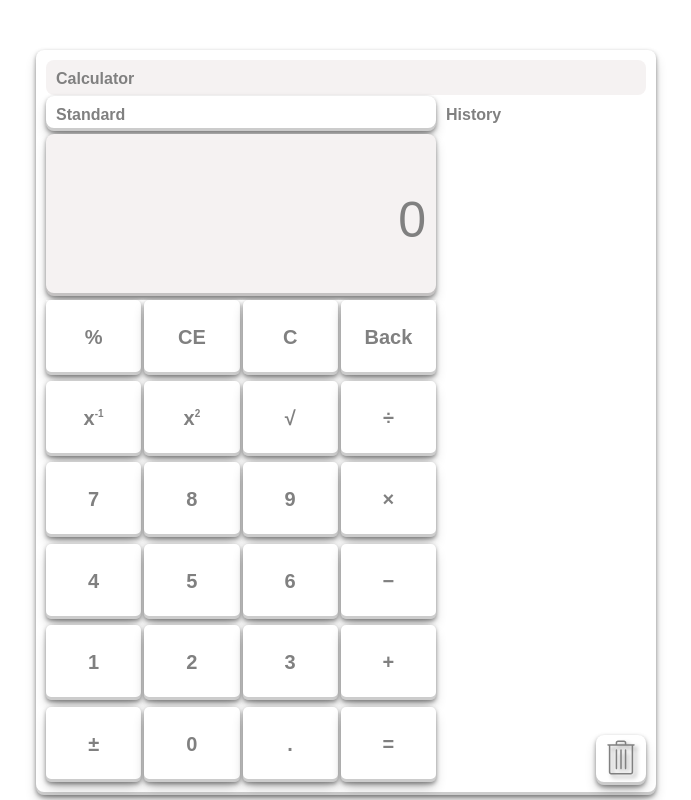
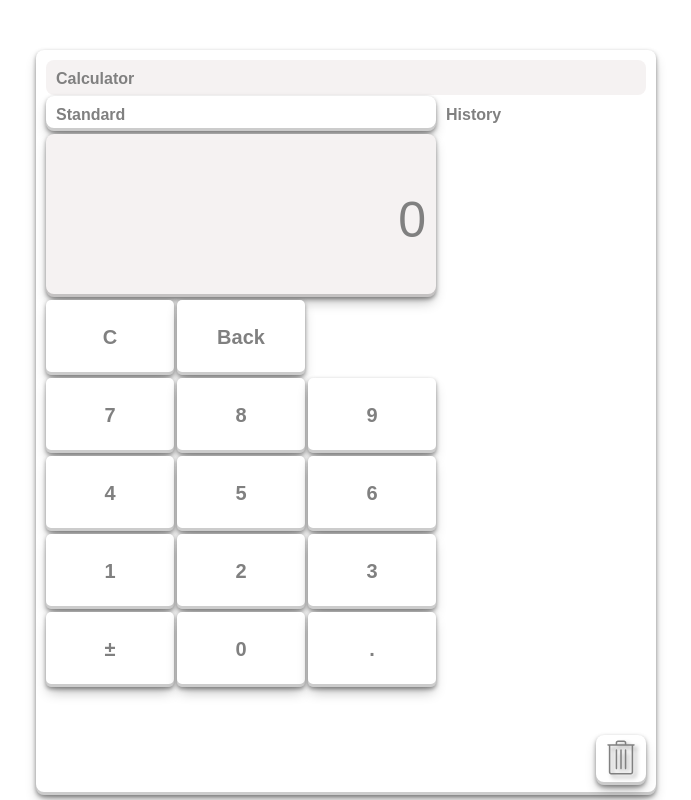
Before and after one commit to AnthonyJCampos/MS-Calculator, a website built with Parcel: page index.html in a window 1280 px wide. Shown: the whole page, without its empty margins (294-985 px from the left). Built offline with nearby package versions, Linux system fonts and the light colour scheme.

Commit message:
standard calc view started

```diff
--- a/index.html
+++ b/index.html
@@ -6,7 +6,7 @@
     <meta http-equiv="X-UA-Compatible" content="ie=edge" />
     <link rel="stylesheet" href="src/css/style.css" />
     <title>Calculator Tool</title>
-    <script type="module" src="src/js/standard/standardController.js"></script>
+    <script type="module" src="src/js/controller.js"></script>
   </head>
   <body>
     <div class="background">
@@ -51,7 +51,26 @@
               <div class="calc_display_expression"></div>
               <div class="calc_display_result">0</div>
             </div>
-            <div class="standard_pad">
+            <div class="btn_container">
+              <div class="cmd_pad">
+                <button class="btn pad" value="clear">C</button>
+                <button class="btn pad" value="back">Back</button>
+              </div>
+              <div class="number_pad">
+                <button class="btn number" value="7">7</button>
+                <button class="btn number" value="8">8</button>
+                <button class="btn number" value="9">9</button>
+                <button class="btn number" value="4">4</button>
+                <button class="btn number" value="5">5</button>
+                <button class="btn number" value="6">6</button>
+                <button class="btn number" value="1">1</button>
+                <button class="btn number" value="2">2</button>
+                <button class="btn number" value="3">3</button>
+                <button class="btn number" value="0">0</button>
+                <button class="btn number" value=".">.</button>
+              </div>
+            </div>
+            <!-- <div class="standard_pad">
               <button class="standard_btn" value="%">&percnt;</button>
               <button class="standard_btn" value="clear entry">CE</button>
               <button class="standard_btn" value="clear">C</button>
@@ -80,7 +99,7 @@
               <button class="standard_btn" value="0">0</button>
               <button class="standard_btn" value=".">.</button>
               <button class="standard_btn" value="=">&equals;</button>
-            </div>
+            </div> -->
           </main>
         </div>
       </div>
--- a/package.json
+++ b/package.json
@@ -2,7 +2,6 @@
   "name": "calculator",
   "version": "1.0.0",
   "description": "calculator app",
-  "main": "index.js",
   "scripts": {
     "start": "parcel index.html",
     "build": "parcel build index.html"
--- a/src/css/style.css
+++ b/src/css/style.css
@@ -203,6 +203,57 @@ header {
   overflow: hidden;
 }
 
+/* Basic Button Styling */
+
+.btn {
+  height: 75px;
+  width: auto;
+  font-size: 20px;
+  font-weight: bold;
+  color: inherit;
+  background-color: var(--color-primary);
+  border: none;
+  border-radius: 5px;
+  box-shadow: var(--shadow-primary);
+}
+
+/* Button Container Styling */
+
+.btn_container {
+  display: grid;
+  grid-template-columns: 1fr;
+  grid-template-rows: auto;
+  grid-gap: 3px;
+  margin-top: 3px;
+}
+
+/* Command Pad Styling */
+
+.cmd_pad {
+  display: grid;
+  grid-template-columns: repeat(3, 1fr);
+  grid-gap: 3px;
+}
+
+/* Number Pad Styling */
+
+.number_pad {
+  display: grid;
+  grid-template-columns: repeat(3, 1fr);
+  grid-template-rows: repeat(4, 1fr);
+  grid-gap: 3px;
+}
+
+/* .number:nth-child(10) {
+  grid-column: 2 / 3;
+  grid-row: 4 / 5;
+}
+
+.number:last-child {
+  grid-column: 3 / 4;
+  grid-row: 4 / 5;
+} */
+
 /* Standard Button Pad Container */
 .standard_pad {
   margin-top: 4px;
--- a/src/js/controller.js
+++ b/src/js/controller.js
@@ -0,0 +1,4 @@
+// import standardDisplayView from './views/standardDisplayView.js';
+import CalculatorNumberPadView from './views/calculatorNumberPadView.js';
+
+CalculatorNumberPadView.render();
--- /dev/null
+++ b/src/js/views/calculatorNumberPadView.js
@@ -0,0 +1,24 @@
+import NumberPadView from './numberPadView.js';
+
+class CalculatorNumberPadView extends NumberPadView {
+  _parentEl = document.querySelector('.number_pad');
+
+  _generateMarkup() {
+    return `
+      <button class="btn number" value="7">7</button>
+      <button class="btn number" value="8">8</button>
+      <button class="btn number" value="9">9</button>
+      <button class="btn number" value="4">4</button>
+      <button class="btn number" value="5">5</button>
+      <button class="btn number" value="6">6</button>
+      <button class="btn number" value="1">1</button>
+      <button class="btn number" value="2">2</button>
+      <button class="btn number" value="3">3</button>
+      <button class="btn number" value="+/-">&plusmn;</button>
+      <button class="btn number" value="0">0</button>
+      <button class="btn number" value=".">.</button>
+    `;
+  } // end generateMarkup
+} // end of CalculatorNumberPadView
+
+export default new CalculatorNumberPadView();
--- /dev/null
+++ b/src/js/views/numberPadView.js
@@ -0,0 +1,12 @@
+export default class NumberPadView {
+  render() {
+    // const { expression, result } = data;
+    const markup = this._generateMarkup();
+    this._clear();
+    this._parentEl.insertAdjacentHTML('afterbegin', markup);
+  }
+
+  _clear() {
+    this._parentEl.innerHTML = '';
+  } // end clear
+} // end NumberPadView
```
Also changed, not shown: src/js/models/standardModel.js (added, +9 -0 lines), src/js/views/commandPadView.js (added, +10 -0 lines), src/js/views/standardDisplayView.js (renamed from src/js/standard/views/standardDisplayView.js).
